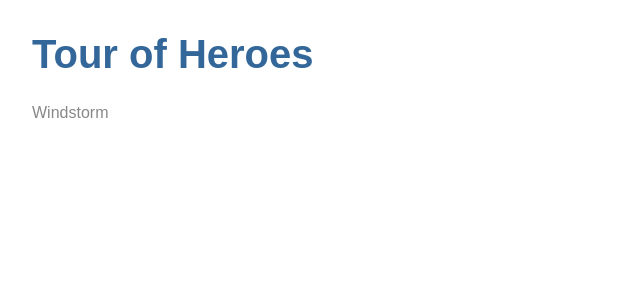
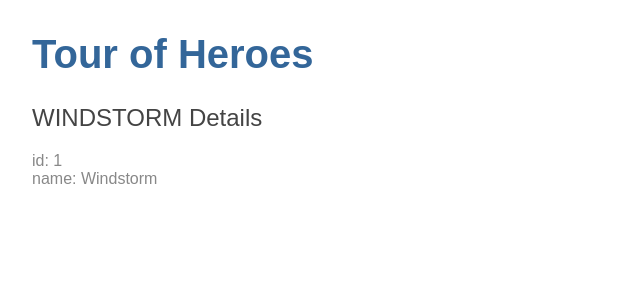
Before and after one commit to koji-koji/angular-tour-of-heroes, an Angular app: page / in a window 1280 px wide. Shown: the top 300 px of the page, without its empty margins (0-640 px from the left). Built offline with nearby package versions, Linux system fonts and the light colour scheme.

Commit message:
show heros info

```diff
--- /dev/null
+++ b/src/app/hero.ts
@@ -0,0 +1,4 @@
+export class Hero {
+  id: number;
+  name: string;
+}
--- a/src/app/heroes/heroes.component.html
+++ b/src/app/heroes/heroes.component.html
@@ -1,3 +1,3 @@
-<p>
-  {{hero}}
-</p>
+<h2>{{hero.name | uppercase }} Details</h2>
+<div><span>id: </span>{{hero.id}}</div>
+<div><span>name: </span>{{hero.name}}</div>
--- a/src/app/heroes/heroes.component.ts
+++ b/src/app/heroes/heroes.component.ts
@@ -1,4 +1,5 @@
 import { Component, OnInit } from '@angular/core';
+import { Hero } from '../hero';
 
 @Component({
   selector: 'app-heroes',
@@ -7,7 +8,10 @@
 })
 export class HeroesComponent implements OnInit {
 
-  hero = 'Windstorm';
+  hero: Hero = {
+    id: 1,
+    name: 'Windstorm'
+  };
 
   constructor() { }
 
```
